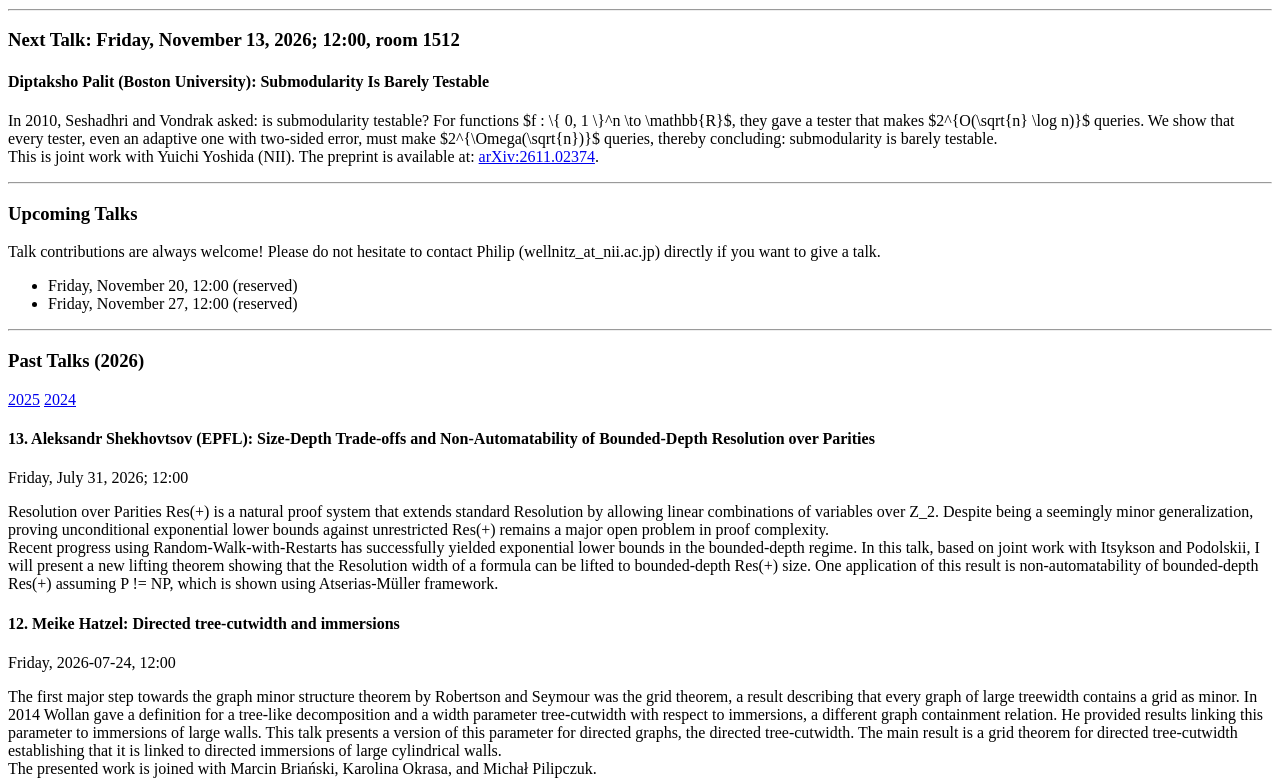
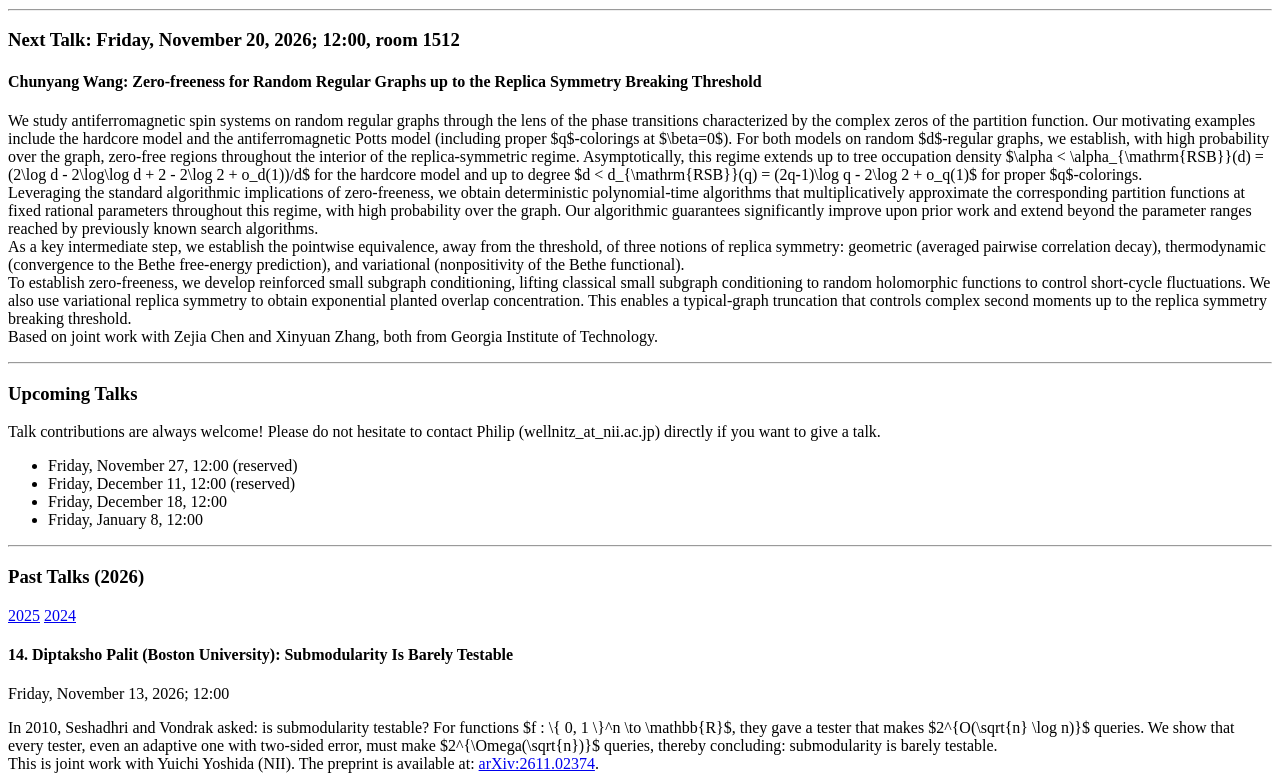
Before and after one commit to phpre/phpre.github.io, a plain HTML site: page nii_seminar/index.html in a window 1280 px wide. Shown: the part 41-821 px from the top of the page. Drawn offline with Linux system fonts and the light colour scheme.

Commit message:
next talk

```diff
--- a/nii_seminar/index.html
+++ b/nii_seminar/index.html
@@ -23,12 +23,74 @@ a#hp-index, a:link#hp-index, a:visited#hp-index {background: rgb(80%,85%,90%);}
 
                 <hr/>
 
-                <h3>Next Talk: Friday, November 13, 2026; 12:00, room 1512</h3>
+                <h3>Next Talk: Friday, November 20, 2026; 12:00, room 1512</h3>
 
                 <h4>
-                    Diptaksho Palit (Boston University):
+                    Chunyang Wang:
+                    Zero-freeness for Random Regular Graphs up to the Replica Symmetry Breaking Threshold
+                </h4>
+
+                <p>
+                We study antiferromagnetic spin systems on random regular graphs through
+                the lens of the phase transitions characterized by the complex zeros
+                of the partition function. Our motivating examples include the
+                hardcore model and the antiferromagnetic Potts model (including proper
+                $q$-colorings at $\beta=0$). For both models on random $d$-regular
+                graphs, we establish, with high probability over the graph, zero-free
+                regions throughout the interior of the replica-symmetric regime.
+                Asymptotically, this regime extends up to tree occupation density
+                $\alpha &lt; \alpha_{\mathrm{RSB}}(d) = (2\log d - 2\log\log d + 2 - 2\log 2 + o_d(1))/d$
+                for the hardcore model and up to degree $d &lt; d_{\mathrm{RSB}}(q) = (2q-1)\log q - 2\log 2 + o_q(1)$
+                for proper $q$-colorings.
+                <br/>
+                Leveraging the standard algorithmic implications of zero-freeness, we obtain deterministic
+                polynomial-time algorithms that multiplicatively approximate the
+                corresponding partition functions at fixed rational parameters
+                throughout this regime, with high probability over the graph. Our
+                algorithmic guarantees significantly improve upon prior work and
+                extend beyond the parameter ranges reached by previously known search
+                algorithms.
+                <br/>
+                As a key intermediate step, we establish the pointwise equivalence, away
+                from the threshold, of three notions of replica symmetry: geometric
+                (averaged pairwise correlation decay), thermodynamic (convergence to the
+                Bethe free-energy prediction), and variational (nonpositivity of the Bethe
+                functional).
+                <br/>
+                To establish zero-freeness, we develop reinforced small subgraph
+                conditioning, lifting classical small subgraph conditioning to random
+                holomorphic functions to control short-cycle fluctuations. We also use
+                variational replica symmetry to obtain exponential planted overlap
+                concentration. This enables a typical-graph truncation that controls
+                complex second moments up to the replica symmetry breaking threshold.
+                <br/>
+                Based on joint work with Zejia Chen and Xinyuan Zhang, both from Georgia Institute of Technology.
+                </p>
+
+
+                <hr class="clearpara"/>
+                <h3>Upcoming Talks</h3>
+                Talk contributions are always welcome! Please do not hesitate to contact Philip (wellnitz_at_nii.ac.jp) directly
+                if you want to give a talk.
+
+                <ul>
+                    <li> Friday, November 27, 12:00 (reserved)
+                    <li> Friday, December 11, 12:00 (reserved)
+                    <li> Friday, December 18, 12:00
+                    <li> Friday, January 8, 12:00
+                </ul>
+
+                <hr class="clearpara"/>
+                <h3>Past Talks (2026)</h3>
+                <a href="2025.html">2025</a>
+                <a href="2024.html">2024</a>
+
+
+                <h4>
+                    14. Diptaksho Palit (Boston University):
                     Submodularity Is Barely Testable
                 </h4>
+                <p>Friday, November 13, 2026; 12:00</->
 
                 <p>
                      In 2010, Seshadhri and Vondrak asked: is submodularity testable? For
@@ -41,22 +103,6 @@ a#hp-index, a:link#hp-index, a:visited#hp-index {background: rgb(80%,85%,90%);}
                      This is joint work with Yuichi Yoshida (NII). The preprint is
                      available at: <a href="https://arxiv.org/pdf/2611.02374">arXiv:2611.02374</a>.
                 </p>
-
-
-                <hr class="clearpara"/>
-                <h3>Upcoming Talks</h3>
-                Talk contributions are always welcome! Please do not hesitate to contact Philip (wellnitz_at_nii.ac.jp) directly
-                if you want to give a talk.
-
-                <ul>
-                    <li> Friday, November 20, 12:00 (reserved)
-                    <li> Friday, November 27, 12:00 (reserved)
-                </ul>
-
-                <hr class="clearpara"/>
-                <h3>Past Talks (2026)</h3>
-                <a href="2025.html">2025</a>
-                <a href="2024.html">2024</a>
 
 
                 <h4>
```
